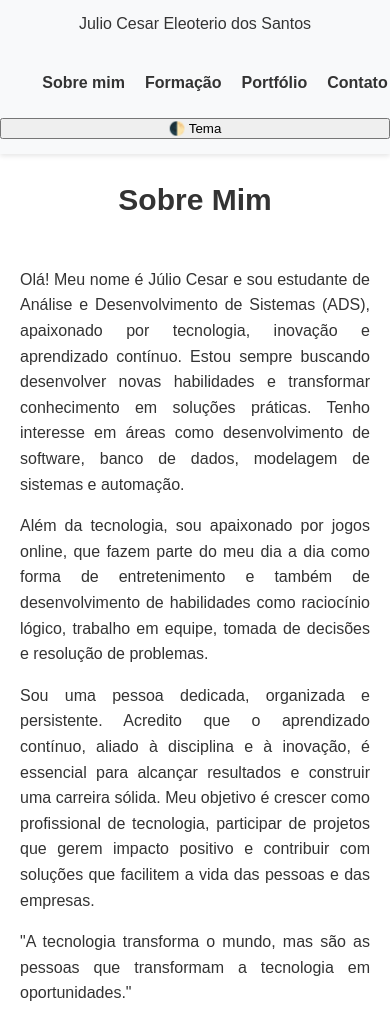
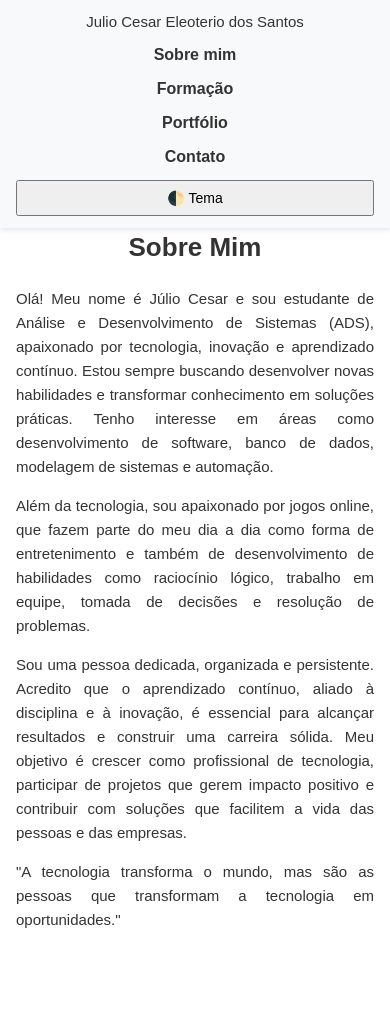
Before and after one commit to Juliio1337/Portifolio, a plain HTML site: page index.html in a window 390 px wide. Shown: the top 1009 px of the page. Drawn offline with Linux system fonts and the light colour scheme.

Commit message:
Teste Celin 1
Added global box-sizing and overflow styles for better layout control. Adjusted media queries for improved mobile responsiveness.

```diff
--- a/css.css
+++ b/css.css
@@ -12,6 +12,12 @@
 html {
     scroll-behavior: smooth;
 }
+
+/* [NOVO] Box-sizing global — evita estouros de largura no mobile */
+*, *::before, *::after { box-sizing: border-box; }
+
+/* [NOVO] Trava overflow horizontal — nada vaza pra fora da tela */
+html, body { max-width: 100%; overflow-x: hidden; }
 
 section{
     max-width: 1000px;
@@ -80,52 +86,149 @@ body {
     display: block;
     margin-top: 5px;
 }
-/* Celulares */
+
+/* =============================================================
+   Celulares — ?768px (TABLET / MOBILE GERAL)
+   ============================================================= */
 @media (max-width: 768px) {
 
-    header{
-        flex-direction: column;
-        padding: 15px;
+    /* [CRÍTICO] Navbar fixa empilhada fica ~150px de altura.
+       Aumentamos o padding-top do body pra evitar que a navbar
+       cubra o conteúdo da primeira section. */
+    body {
+        padding-top: 150px;
     }
 
-    nav{
-        margin-top: 15px;
+    /* Navbar (header) empilha em coluna */
+    .navbar,
+    header {
+        flex-direction: column;
+        padding: 12px 16px;
+        gap: 10px;
     }
 
-    nav a{
+    /* [NOVO] Logo reduz e quebra linha se precisar */
+    .logo {
+        font-size: 17px;
+        text-align: center;
+        line-height: 1.3;
+    }
+
+    nav {
+        margin-top: 0; /* o gap da navbar já cuida do espaçamento */
+        width: 100%;
+    }
+
+    /* Links empilhados, área de toque maior */
+    .nav-links {
+        flex-direction: column;
+        align-items: center;
+        gap: 8px;
+        padding: 0;
+        margin: 0;
+    }
+
+    nav a {
         display: block;
-        margin: 10px 0;
+        margin: 0;            /* substituído pelo gap do .nav-links */
+        padding: 4px 8px;
         text-align: center;
     }
 
-    h2{
-        font-size: 30px;
+    /* [NOVO] Botão de tema com tamanho amigável ao toque */
+    .btn-theme {
+        padding: 8px 16px;
+        font-size: 14px;
     }
 
-    section{
-        padding: 70px 20px;
+    h2 {
+        font-size: 30px;
+        margin-bottom: 30px;
     }
 
-    p{
+    section {
+        padding: 40px 20px;   /* reduzido de 70px — o body já compensa a navbar */
+    }
+
+    p {
         text-align: justify;
         font-size: 16px;
         line-height: 1.6;
     }
 
-    form{
+    form {
         width: 100%;
     }
 
+    /* [AJUSTADO] font-size: 16px nos inputs evita o zoom automático
+       do iOS quando o usuário toca no campo. */
     input,
     textarea,
-    button{
+    button {
         width: 100%;
         box-sizing: border-box;
+        font-size: 16px;
+        font-family: inherit;
+    }
+
+    input,
+    textarea {
+        padding: 10px 12px;
     }
 
     iframe,
-    img{
+    img {
         max-width: 100%;
         height: auto;
     }
 }
+
+/* =============================================================
+   [NOVO] ?480px — Smartphone pequeno
+   ============================================================= */
+@media (max-width: 480px) {
+
+    body {
+        padding-top: 160px;   /* navbar empilhada ocupa um pouco mais */
+    }
+
+    .logo {
+        font-size: 15px;
+    }
+
+    h2 {
+        font-size: 26px;
+        margin-bottom: 24px;
+    }
+
+    section {
+        padding: 32px 16px;
+    }
+
+    p {
+        font-size: 15px;
+    }
+}
+
+/* =============================================================
+   [NOVO] ?380px — Telas bem estreitas (iPhone SE etc.)
+   ============================================================= */
+@media (max-width: 380px) {
+
+    .logo {
+        font-size: 14px;
+    }
+
+    h2 {
+        font-size: 22px;
+    }
+
+    nav a {
+        font-size: 14px;
+    }
+
+    .btn-theme {
+        font-size: 13px;
+        padding: 6px 12px;
+    }
+}
```
